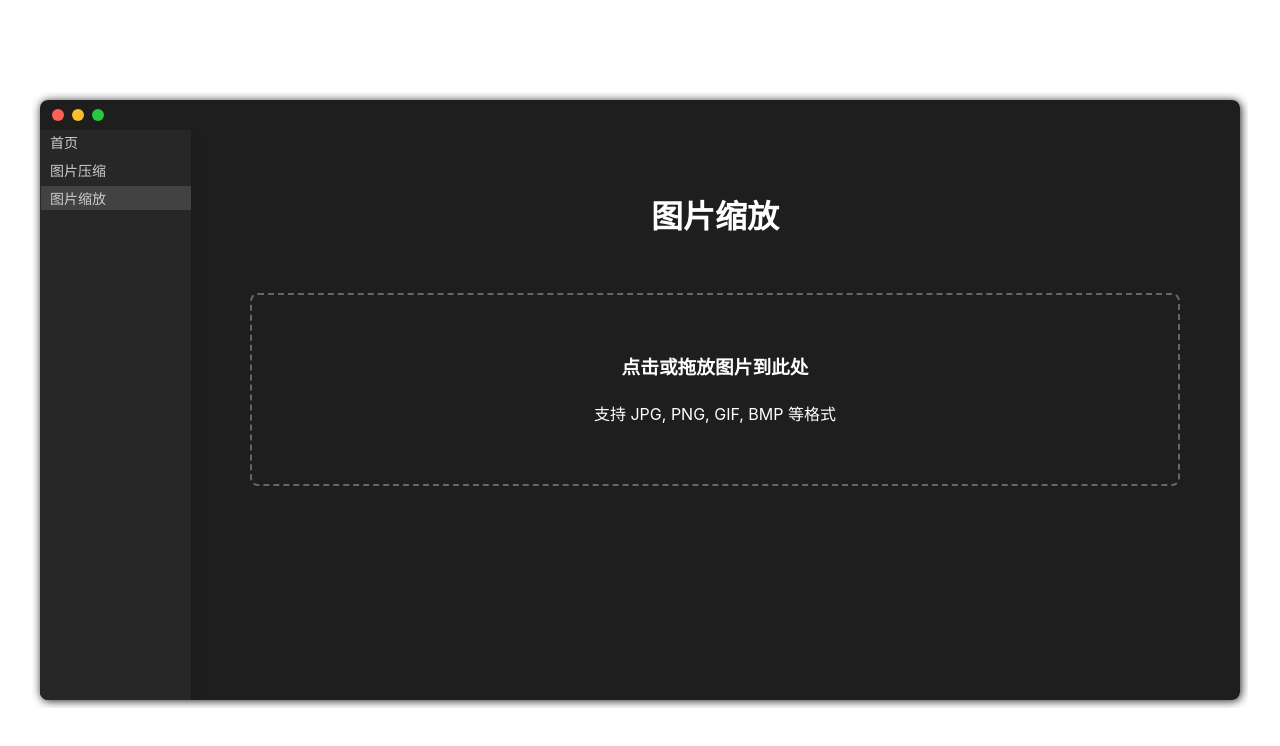
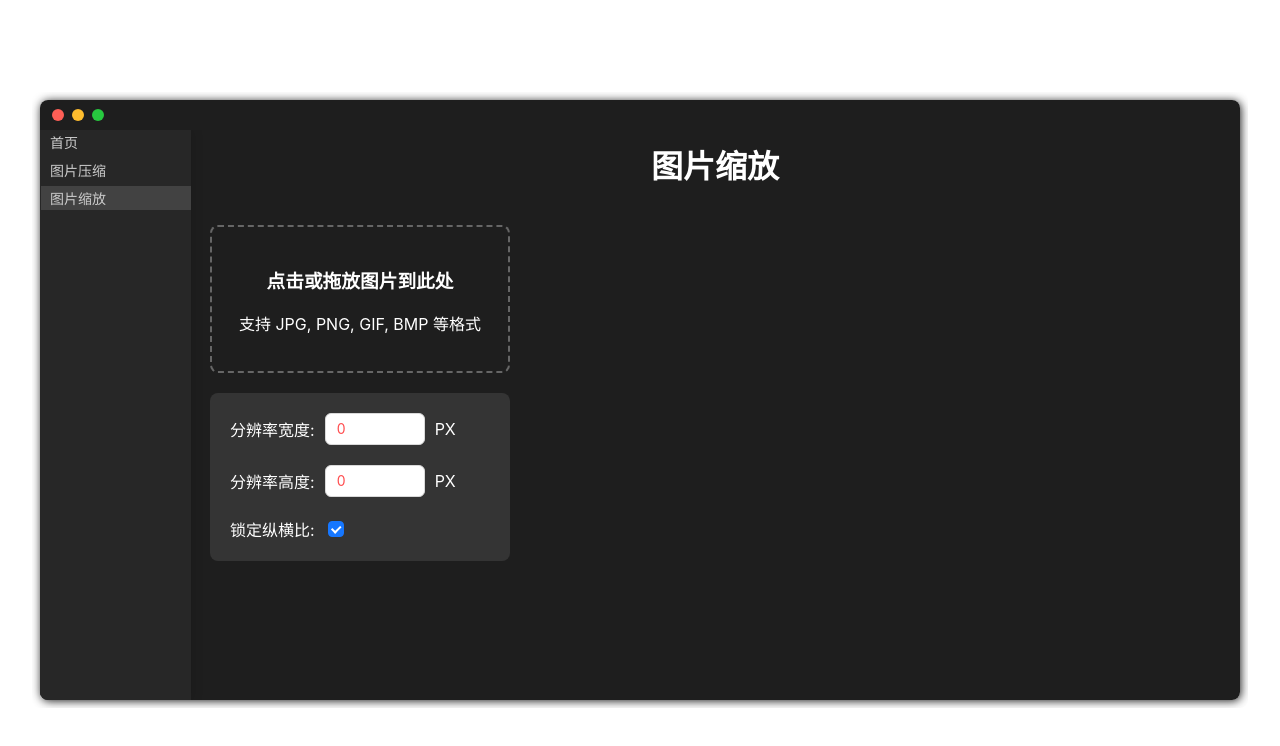
Before and after one commit to gausszhou/image-tools, a React (Vite) app: page /image-tools/scale in a window 1280 px wide. Shown: the top 746 px of the page. Built offline with nearby package versions, Linux system fonts and the light colour scheme.

Commit message:
style: 功能区域布局样式调整

```diff
--- a/src/App.css
+++ b/src/App.css
@@ -157,6 +157,5 @@
 
 .layout__main {
   flex: 1;
-  padding: 40px;
   overflow-y: auto;
 }
--- a/src/pages/ImageCompress.css
+++ b/src/pages/ImageCompress.css
@@ -1,30 +1,39 @@
-/* 基础布局样式 */
 .image-converter {
+  box-sizing: border-box;
+  margin: 0 auto;
+  color: #fff;
+}
+
+.image-converter__body {
   box-sizing: border-box;
   width: 100%;
   display: flex;
-  flex-direction: column;
   gap: 20px;
-  max-width: 1200px;
-  margin: 0 auto;
-  padding: 0 20px 20px;
-  color: #fff;
-  line-height: 1.6;
-  font-family: 'Segoe UI', Tahoma, Geneva, Verdana, sans-serif;
+}
+
+.image-converter__input {
+  width: 300px;
+  min-width: 300px;
+  padding: 20px;
+}
+
+.image-converter__output {
+  flex: 1;
+  padding: 20px;
 }
 
 .image-converter__title {
   color: #fff;
   text-align: center;
-  margin-bottom: 30px;
   font-size: 2rem;
   font-weight: 600;
+  line-height: 1;
 }
 
 .image-converter__upload {
   border: 2px dashed #666;
   border-radius: 8px;
-  padding: 40px;
+  padding: 20px;
   text-align: center;
   cursor: pointer;
   transition: all 0.3s ease;
@@ -46,36 +55,6 @@
     border-radius: 8px;
 }
 
-.image-converter__preview {
-    display: grid;
-    grid-template-columns: repeat(auto-fit, minmax(300px, 1fr));
-    gap: 20px;
-    margin-top: 20px;
-    background-color: #fff;
-    padding: 16px;
-    border-radius: 16px;
-}
-
-.image-converter__preview-item {
-    border: 1px solid #f1f1f1;
-    border-radius: 8px;
-    padding: 15px;
-    text-align: center;
-}
-
-.image-converter__preview-img {
-    max-width: 100%;
-    height: auto;
-    border-radius: 4px;
-    margin: 10px 0;
-}
-
-.image-converter__file-info {
-    color: #bdbdbd;
-    font-size: 0.9em;
-    margin: 10px 0;
-}
-
 .image-converter__download button,
 .image-converter__copy {
     background-color: #2196f3;
@@ -86,7 +65,6 @@
     cursor: pointer;
     font-size: 1em;
     transition: background-color 0.3s ease;
-    width: 100%;
 }
 
 .image-converter__download button:hover,
@@ -94,6 +72,9 @@
     background-color: #1976d2;
 }
 
+.image-converter__copy {
+  margin-left: 8px;
+}
 .image-converter__progress {
     margin: 20px 0;
 }
@@ -130,7 +111,7 @@
 
 .image-converter__convert-btn {
   display: block;
-  width: 120px;
+  width: 100%;
   margin: 16px auto 0;
   padding: 8px 16px;
   background-color: #2196f3;
@@ -145,3 +126,33 @@
 .image-converter__convert-btn:hover {
   background-color: #1976d2;
 }
+
+.image-converter__preview {
+    display: grid;
+    grid-template-columns: repeat(auto-fit, minmax(300px, 1fr));
+    gap: 20px;
+    margin-top: 20px;
+    background-color: #fff;
+    padding: 16px;
+    border-radius: 8px;
+}
+
+.image-converter__preview-item {
+    border: 2px solid #409eff;
+    border-radius: 8px;
+    padding: 16px;
+    text-align: center;
+}
+
+.image-converter__preview-img {
+    max-width: 100%;
+    height: auto;
+    border-radius: 4px;
+    margin: 10px 0;
+}
+
+.image-converter__file-info {
+    color: #bdbdbd;
+    font-size: 0.9em;
+    margin: 10px 0;
+}
--- a/src/pages/ImageScale.css
+++ b/src/pages/ImageScale.css
@@ -1,28 +1,39 @@
 .image-scale {
   box-sizing: border-box;
+  margin: 0 auto;
+}
+
+.image-scale__body {
+  box-sizing: border-box;
   width: 100%;
-  max-width: 1200px;
   display: flex;
-  flex-direction: column;
   gap: 20px;
-  margin: 0 auto;
-  padding: 0 20px 20px;
-  line-height: 1.6;
+}
+
+.image-scale__input {
+  width: 300px;
+  min-width: 300px;
+  padding: 20px;
+}
+
+.image-scale__output {
+  flex: 1;
+  padding: 20px;
 }
 
 .image-scale__title {
   color: #fff;
   text-align: center;
-  margin-bottom: 30px;
   font-size: 2rem;
   font-weight: 600;
+  line-height: 1;
 }
 
 .image-scale__upload {
   color: #fff;
   border: 2px dashed #666;
   border-radius: 8px;
-  padding: 40px;
+  padding: 20px;
   text-align: center;
   cursor: pointer;
   transition: all 0.3s ease;
@@ -45,15 +56,9 @@
   border-radius: 4px;
 }
 
-.image-scale__content {
-  flex: 1;
-  display: flex;
-  flex-direction: column;
-  gap: 20px;
-}
-
 .image-scale__controls {
   background-color: rgba(245, 245, 245, 0.1);
+  margin: 20px 0;
   padding: 20px;
   border-radius: 8px;
   display: flex;
@@ -63,10 +68,9 @@
 }
 
 .image-scale__dimensions {
+  gap: 20px;
   display: flex;
-  gap: 20px;
-  align-items: center;
-  flex-wrap: wrap;
+  flex-direction: column;
 }
 
 .image-scale__input-group {
@@ -90,6 +94,10 @@
   gap: 5px;
 }
 
+.image-scale__checkbox {
+  margin-left: 8px;
+}
+
 .image-scale__button {
   background: #2196f3;
   color: white;
@@ -99,16 +107,28 @@
   cursor: pointer;
   font-size: 1em;
   transition: background 0.3s ease;
+  width: 100%;
 }
 
 .image-scale__button:hover {
   background: #1976d2;
 }
 
+.image-scale__content {
+  flex: 1;
+  display: flex;
+  flex-direction: column;
+  gap: 20px;
+}
+
+
 .image-scale__preview {
   display: grid;
   grid-template-columns: repeat(auto-fit, minmax(300px, 1fr));
   gap: 20px;
+  padding: 20px;
+  background-color: #fff;
+  border-radius: 8px;
 }
 
 .image-scale__original,
@@ -118,9 +138,9 @@
   align-items: center;
   gap: 10px;
   padding: 15px;
-  border: 1px solid #ccc;
   border-radius: 8px;
   background-color: #fff;
+  border: 2px solid #409eff;
 }
 
 .image-scale__original img,
@@ -137,7 +157,6 @@
 
 .image-scale__download {
   display: block;
-  width: 100%;
   padding: 10px;
   text-align: center;
   background: #2196f3;
--- a/src/pages/ImageScale.tsx
+++ b/src/pages/ImageScale.tsx
@@ -1,5 +1,5 @@
 import React, { useState, useRef } from 'react';
-import { InputNumber } from 'antd';
+import { InputNumber, Checkbox } from 'antd';
 import './ImageScale.css';
 import { getImageDimensions } from '../utils';
 
@@ -19,6 +19,7 @@ const ImageScale: React.FC = () => {
   const [height, setHeight] = useState<number>(0);
   const [lockRatio, setLockRatio] = useState<boolean>(true);
   const [isDragging, setIsDragging] = useState<boolean>(false);
+  const [status, setStatus] = useState<string>('');
   const [error, setError] = useState<string>('');
   const [scaledImageUrl, setScaledImageUrl] = useState<string>('');
 
@@ -28,8 +29,8 @@ const ImageScale: React.FC = () => {
 
   const processImage = async (file: File) => {
     try {
+      setStatus('图片已就绪...');
       setError('');
-
       const originalUrl = URL.createObjectURL(file);
       const dimensions = await getImageDimensions(originalUrl);
 
@@ -47,15 +48,19 @@ const ImageScale: React.FC = () => {
       });
     } catch (err) {
       setError(err instanceof Error ? err.message : '处理图片时出错');
+      setStatus('');
     }
   };
 
   const scaleImage = async () => {
+
     if (!originalImage || !canvasRef.current) return;
 
     const canvas = canvasRef.current;
     const ctx = canvas.getContext('2d');
     if (!ctx) return;
+    setStatus('开始转换');
+    setError('');
 
     // 设置 canvas 尺寸
     canvas.width = width;
@@ -67,11 +72,15 @@ const ImageScale: React.FC = () => {
     img.onload = () => {
       // 在 canvas 上绘制缩放后的图片
       ctx.drawImage(img, 0, 0, width, height);
-
       // 将 canvas 转换为图片 URL
       const scaledUrl = canvas.toDataURL('image/png');
       setScaledImageUrl(scaledUrl);
+      setStatus('转换完成');
     };
+    img.onerror = (e) => {
+      setError(e instanceof Error ? e.message : '转换失败');
+      setStatus('');
+    }
   };
 
   const handleDrop = (e: React.DragEvent) => {
@@ -112,7 +121,8 @@ const ImageScale: React.FC = () => {
   return (
     <div className="image-scale">
       <h1 className="image-scale__title">图片缩放</h1>
-
+      <div className="image-scale__body">
+        <div className="image-scale__input">
           <div
             className={`image-scale__upload ${isDragging ? 'image-scale__upload--dragging' : ''}`}
             onClick={handleUploadClick}
@@ -130,15 +140,10 @@ const ImageScale: React.FC = () => {
               style={{ display: 'none' }}
             />
           </div>
-
-      {error && <div className="image-scale__error">{error}</div>}
-
-      {originalImage && (
-        <div className="image-scale__content">
           <div className="image-scale__controls">
             <div className="image-scale__dimensions">
               <div className="image-scale__input-group">
-                <label htmlFor="width">宽度 (px):</label>
+                <label htmlFor="width">分辨率宽度:</label>
                 <InputNumber
                   id="width"
                   value={width}
@@ -151,11 +156,12 @@ const ImageScale: React.FC = () => {
                   }}
                   min={1}
                   precision={0}
-                  style={{ width: 120 }}
+                  style={{ width: 100 }}
                 />
+                <span>PX</span>
               </div>
               <div className="image-scale__input-group">
-                <label htmlFor="height">高度 (px):</label>
+                <label htmlFor="width">分辨率高度:</label>
                 <InputNumber
                   id="height"
                   value={height}
@@ -168,25 +174,38 @@ const ImageScale: React.FC = () => {
                   }}
                   min={1}
                   precision={0}
-                  style={{ width: 120 }}
+                  style={{ width: 100 }}
                 />
+                <span>PX</span>
               </div>
               <div className="image-scale__lock">
                 <label>
-                  <input
-                    type="checkbox"
+                  锁定纵横比:
+                </label>
+                <Checkbox
+                  className='image-scale__checkbox'
                   checked={lockRatio}
                   onChange={(e) => setLockRatio(e.target.checked)}
                 />
-                  锁定纵横比
-                </label>
               </div>
             </div>
+
+          </div>
+          {originalImage && (
             <button className="image-scale__button" onClick={scaleImage}>
-              应用缩放
+              开始缩放
             </button>
+          )}
+          {error && <div className="image-converter__error">{error}</div>}
+          {status && <div className="image-converter__status">{status}</div>}
         </div>
 
+        <div className="image-scale__output">
+
+          {error && <div className="image-scale__error">{error}</div>}
+
+          {originalImage && scaledImageUrl && (
+            <div className="image-scale__content">
               <div className="image-scale__preview">
                 <div className="image-scale__original">
                   <h3>原始图片</h3>
@@ -197,8 +216,6 @@ const ImageScale: React.FC = () => {
                       ` (${originalImage.dimensions.width}×${originalImage.dimensions.height})`}
                   </div>
                 </div>
-
-            {scaledImageUrl && (
                 <div className="image-scale__scaled">
                   <h3>缩放后图片</h3>
                   <img src={scaledImageUrl} alt="缩放后图片" />
@@ -210,15 +227,18 @@ const ImageScale: React.FC = () => {
                     download={originalImage.name.replace(/\.[^/.]+$/, '_scaled$&')}
                     className="image-scale__download"
                   >
-                  下载缩放后的图片
+                    下载图片
                   </a>
                 </div>
+              </div>
+            </div>
+          )}
+          {originalImage && (
+            <canvas ref={canvasRef} style={{ display: 'none' }} />
           )}
         </div>
+      </div>
 
-          <canvas ref={canvasRef} style={{ display: 'none' }} />
-        </div>
-      )}
     </div>
   );
 };
```
Also changed, not shown: src/pages/ImageCompress.tsx (+17 -30 lines). Lines whose indentation alone changed are shown as unchanged.
